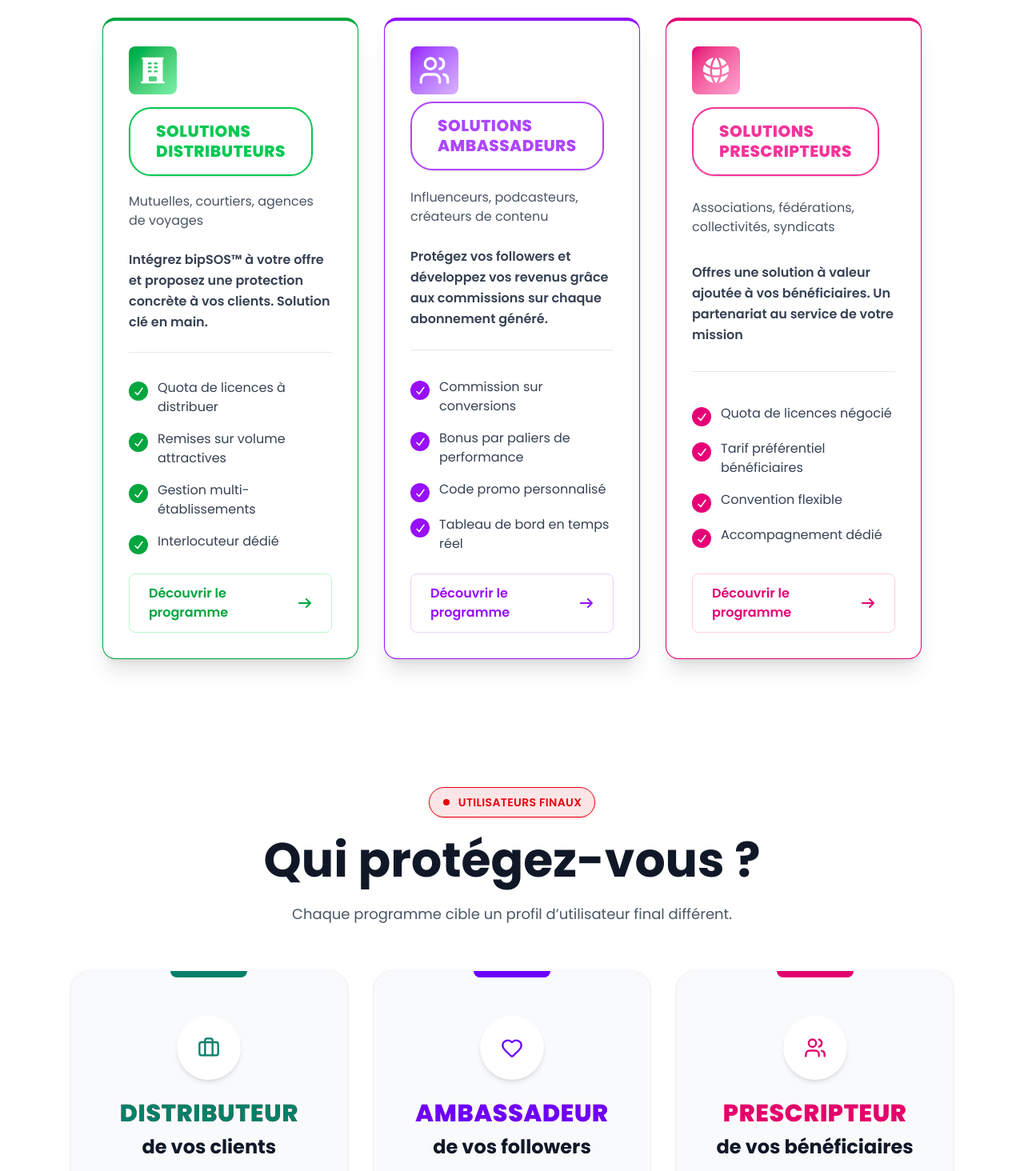
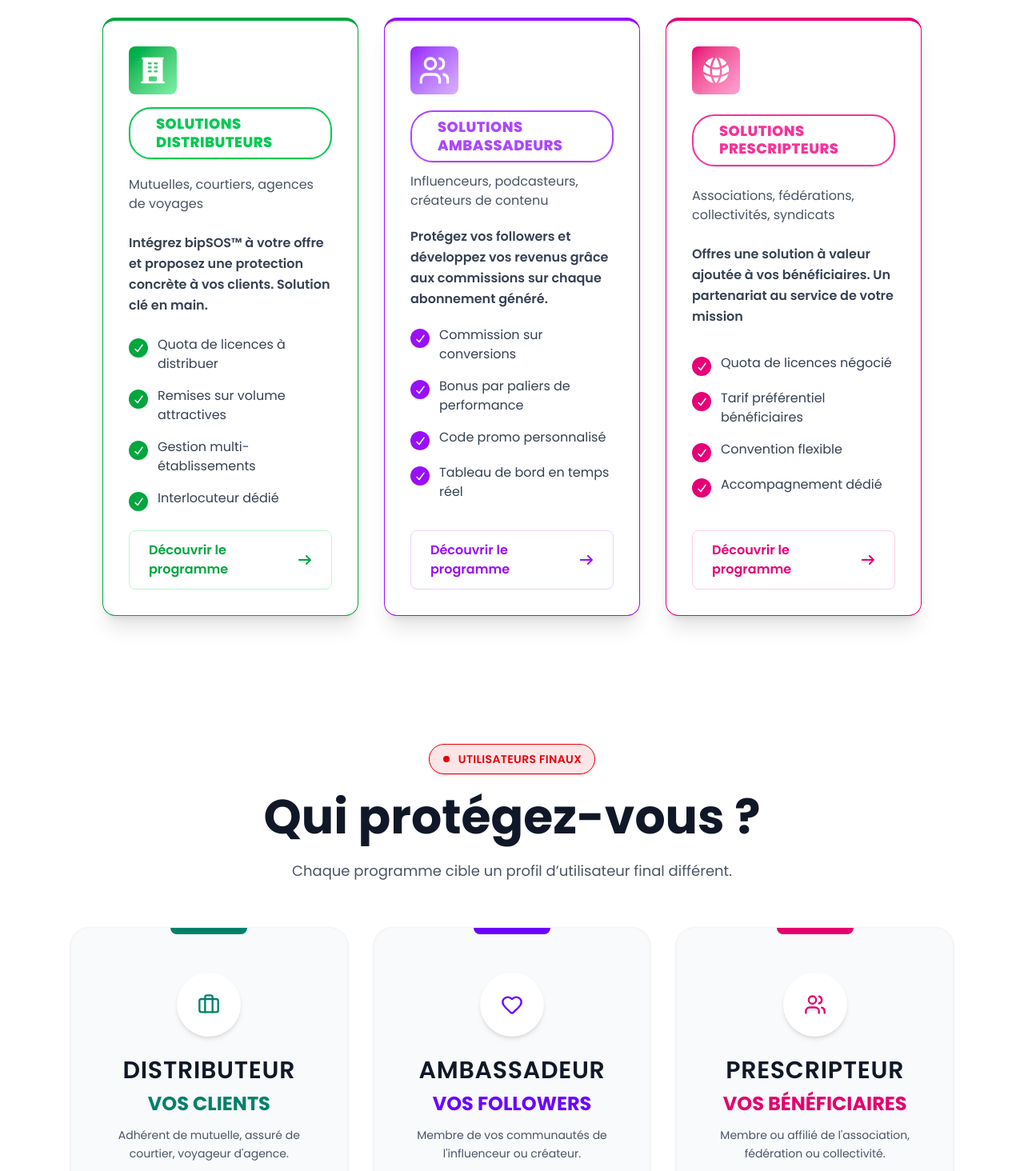
Before and after one commit to Miranto8080/bipsosprotest, a Next.js app: page /partenaires in a window 1280 px wide. Shown: the part 1980-3444 px from the top of the page at 80% size. Built offline with nearby package versions, Linux system fonts and the light colour scheme.

Commit message:
fix : ajustements textes

```diff
--- a/app/ambassadeur-pro/page.tsx
+++ b/app/ambassadeur-pro/page.tsx
@@ -1060,7 +1060,7 @@ export default function EntreprisesPage() {
           </div>
         </div>
       </motion.section>
-      <div className="relative w-full bg-white h-[360px] md:h-[600px] overflow-hidden flex justify-center items-center p-6 md:p-12">
+      <div className="relative w-full bg-white h-[260px] md:h-[500px] overflow-hidden flex justify-center items-center p-6 md:p-12">
         <motion.div
           className="relative w-full h-full max-w-[600px] max-h-[400px] md:max-w-[900px] md:max-h-[600px]"
           initial={{ opacity: 0, y: 40 }}
--- a/app/distributeurs/page.tsx
+++ b/app/distributeurs/page.tsx
@@ -876,7 +876,7 @@ export default function HeroSection() {
           </div>
         </div>
       </motion.section>
-      <div className="relative w-full bg-white h-[360px] md:h-[600px] overflow-hidden flex justify-center items-center p-6 md:p-12">
+      <div className="relative w-full bg-white h-[260px] md:h-[400px] overflow-hidden flex justify-center items-center p-6 md:p-12">
         <motion.div
           className="relative w-full h-full max-w-[600px] max-h-[400px] md:max-w-[900px] md:max-h-[600px]"
           initial={{ opacity: 0, y: 40 }}
--- a/app/entreprises/page.tsx
+++ b/app/entreprises/page.tsx
@@ -660,7 +660,7 @@ export default function EntreprisesPage() {
         </div>
       </motion.section>
 
-      <div className="relative w-full bg-white h-[300px] md:h-[540px] overflow-hidden flex justify-center items-center p-6 md:p-12">
+      <div className="relative w-full bg-white h-[200px] md:h-[440px] overflow-hidden flex justify-center items-center p-6 md:p-12">
         <motion.div
           className="relative w-full h-full max-w-[600px] max-h-[400px] md:max-w-[900px] md:max-h-[600px]"
           initial={{ opacity: 0, y: 40 }}
--- a/app/partenaires/page.tsx
+++ b/app/partenaires/page.tsx
@@ -59,7 +59,7 @@ export default function PartenairesPage() {
   const items = [
     {
       titleTop: "DISTRIBUTEUR",
-      title: "de vos clients",
+      title: "VOS CLIENTS",
       desc: "Adhérent de mutuelle, assuré de courtier, voyageur d'agence.",
       icon: <Briefcase size={28} strokeWidth={2} />,
       color: "#008069",
@@ -67,7 +67,7 @@ export default function PartenairesPage() {
     },
     {
       titleTop: "Ambassadeur",
-      title: "de vos followers",
+      title: "VOS FOLLOWERS",
       desc: "Membre de vos communautés de l'influenceur ou créateur.",
       icon: <Heart size={28} strokeWidth={2} />,
       color: "#6B00FF",
@@ -75,7 +75,7 @@ export default function PartenairesPage() {
     },
     {
       titleTop: "PRESCRIPTEUR",
-      title: "de vos bénéficiaires",
+      title: "VOS BÉNÉFICIAIRES",
       desc: "Membre ou affilié de l'association, fédération ou collectivité.",
       icon: <Users size={28} strokeWidth={2} />,
       color: "#E3006E",
@@ -313,7 +313,7 @@ export default function PartenairesPage() {
               transition={{ duration: 1, delay: 0.6 }}
               className="relative"
             >
-              <div className="relative h-[500px] lg:h-[600px] rounded-3xl overflow-hidden shadow-2xl">
+              <div className="relative h-[400px] lg:h-[500px] rounded-3xl overflow-hidden shadow-2xl">
                 <Image
                   src="/images/carre.png"
                   alt="Partenaire bipSOS - Solution de protection"
@@ -438,7 +438,7 @@ export default function PartenairesPage() {
                   transition={{ duration: 0.4, ease: "easeOut" }}
                   className="
                     inline-flex items-center
-                    px-8 py-4
+                    px-8 py-2
                     rounded-[28px]
                     border-2 border-green-500
                     bg-transparent
@@ -449,16 +449,14 @@ export default function PartenairesPage() {
                 >
                   <span
                     className="
-                      text-lg md:text-xl
+                      text-lg md:text-l
                       font-extrabold
                       uppercase
                       leading-tight
                       tracking-wide
                     "
                   >
-                    SOLUTIONS
-                    <br />
-                    DISTRIBUTEURS
+                    SOLUTIONS DISTRIBUTEURS
                   </span>
                 </motion.div>
                 <p className="text-gray-600 text-m mb-6">
@@ -468,7 +466,6 @@ export default function PartenairesPage() {
                   Intégrez bipSOS™ à votre offre et proposez une protection
                   concrète à vos clients. Solution clé en main.
                 </p>
-                <div className="border-t border-gray-200 mb-8"></div>
                 <div className="space-y-4 mb-6">
                   {[
                     "Quota de licences à distribuer",
@@ -507,37 +504,34 @@ export default function PartenairesPage() {
                   transition={{ duration: 0.4, ease: "easeOut" }}
                   className="
                     inline-flex items-center
-                    px-8 py-4
+                    px-8 py-2
                     rounded-[28px]
                     border-2 border-purple-500
                     bg-transparent
                     text-purple-500
                     shadow-sm
-                    max-w-fit mb-5
+                    max-w-fit
                   "
                 >
                   <span
                     className="
-                      text-lg md:text-xl
+                      text-lg md:text-l
                       font-extrabold
                       uppercase
                       leading-tight
                       tracking-wide
                     "
                   >
-                    SOLUTIONS
-                    <br />
-                    AMBASSADEURS
+                    SOLUTIONS AMBASSADEURS
                   </span>
                 </motion.div>
-                <p className="text-gray-600 text-m mb-6">
+                <p className="text-gray-600 text-m mb-2">
                   Influenceurs, podcasteurs, créateurs de contenu
                 </p>
-                <p className="text-gray-700 mb-6 leading-relaxed font-semibold">
+                <p className="text-gray-700 mb-2 leading-relaxed font-semibold">
                   Protégez vos followers et développez vos revenus grâce aux
                   commissions sur chaque abonnement généré.
                 </p>
-                <div className="border-t border-gray-200 mb-8"></div>
                 <div className="space-y-4 mb-6">
                   {[
                     "Commission sur conversions",
@@ -568,7 +562,7 @@ export default function PartenairesPage() {
               className="bg-white rounded-2xl shadow-xl overflow-hidden border border-gray-100 hover:shadow-2xl transition-shadow duration-300 border-t-4 border-pink-600"
             >
               <div className="p-8 flex flex-col h-full justify-between">
-                <div className="w-15 h-15 flex items-center justify-center rounded-lg bg-gradient-to-br from-pink-600 to-pink-300 text-white mb-2">
+                <div className="w-15 h-15 flex items-center justify-center rounded-lg bg-gradient-to-br from-pink-600 to-pink-300 text-white ">
                   <GlobeAltIcon className="h-10 w-10" />
                 </div>
                 <motion.div
@@ -577,39 +571,36 @@ export default function PartenairesPage() {
                   transition={{ duration: 0.4, ease: "easeOut" }}
                   className="
                     inline-flex items-center
-                    px-8 py-4
+                    px-8 py-2
                     rounded-[28px]
                     border-2 border-pink-500
                     bg-transparent
                     text-pink-500
                     shadow-sm
-                    max-w-fit mb-5
+                    max-w-fit
                   "
                 >
                   <span
                     className="
-                      text-lg md:text-xl
+                      text-lg md:text-l
                       font-extrabold
                       uppercase
                       leading-tight
                       tracking-wide
                     "
                   >
-                    SOLUTIONS
-                    <br />
-                    PRESCRIPTEURS
+                    SOLUTIONS PRESCRIPTEURS
                   </span>
                 </motion.div>
 
-                <p className="text-gray-600 text-m mb-6">
+                <p className="text-gray-600 text-m">
                   Associations, fédérations, collectivités, syndicats
                 </p>
-                <p className="text-gray-700 mb-6 leading-relaxed font-semibold">
+                <p className="text-gray-700 mb-2 leading-relaxed font-semibold">
                   Offres une solution à valeur ajoutée à vos bénéficiaires.
                   Un partenariat au service de votre mission
                 </p>
-                <div className="border-t border-gray-200 mb-8"></div>
-                <div className="space-y-4 mb-6">
+                <div className="space-y-4 mb-4">
                   {[
                     "Quota de licences négocié",
                     "Tarif préférentiel bénéficiaires",
@@ -728,14 +719,13 @@ export default function PartenairesPage() {
                 <motion.p
                   className="
                     text-2xl md:text-3xl
-                    font-extrabold
+                    font-semibold
                     tracking-wide
                     uppercase
-                    bg-gradient-to-r from-red-400 via-red-500 to-red-600
+                    bg-gray-900
                     bg-clip-text text-transparent
                     mb-2
                   "
-                  style={{ color: item.color }}
                   initial={{ opacity: 0, y: 10 }}
                   animate={{ opacity: 1, y: 0 }}
                   transition={{ delay: 0.4 + i * 0.15 }}
@@ -743,14 +733,15 @@ export default function PartenairesPage() {
                   {item.titleTop}
                 </motion.p>
 
-                <motion.h3
+                <motion.p
                   className="text-2xl font-bold text-gray-900"
+                  style={{ color: item.color }}
                   initial={{ opacity: 0, y: 10 }}
                   animate={{ opacity: 1, y: 0 }}
                   transition={{ delay: 0.45 + i * 0.15 }}
                 >
                   {item.title}
-                </motion.h3>
+                </motion.p>
 
                 <motion.p
                   className="text-gray-600 mt-3 text-sm leading-relaxed"
--- a/components/ImageAccordion.tsx
+++ b/components/ImageAccordion.tsx
@@ -6,11 +6,11 @@ import { useState } from 'react'
 import { FaChevronRight } from 'react-icons/fa'
 
 const images = [
+  { src: '/images/40.jpg', title: 'Entreprise' },
+  { src: '/images/partenaire.png', title: 'Partenaire' },
+  { src: '/images/podcasts.png', title: 'Influenceur' },
   { src: '/images/distributeur.png', title: 'Distributeur' },
   { src: '/images/prescripteur.png', title: 'Prescripteur' },
-  { src: '/images/entreprise.png', title: 'Entreprise' },
-  { src: '/images/podcasts.png', title: 'Podcasts' },
-  { src: '/images/partenaire.png', title: 'Partenaire' },
 ]
 
 export default function ImageAccordion() {
```
Also changed, not shown: components/HeroSection.tsx (+8 -9 lines), 1 other file (tests, documents, lock files or other folders).
